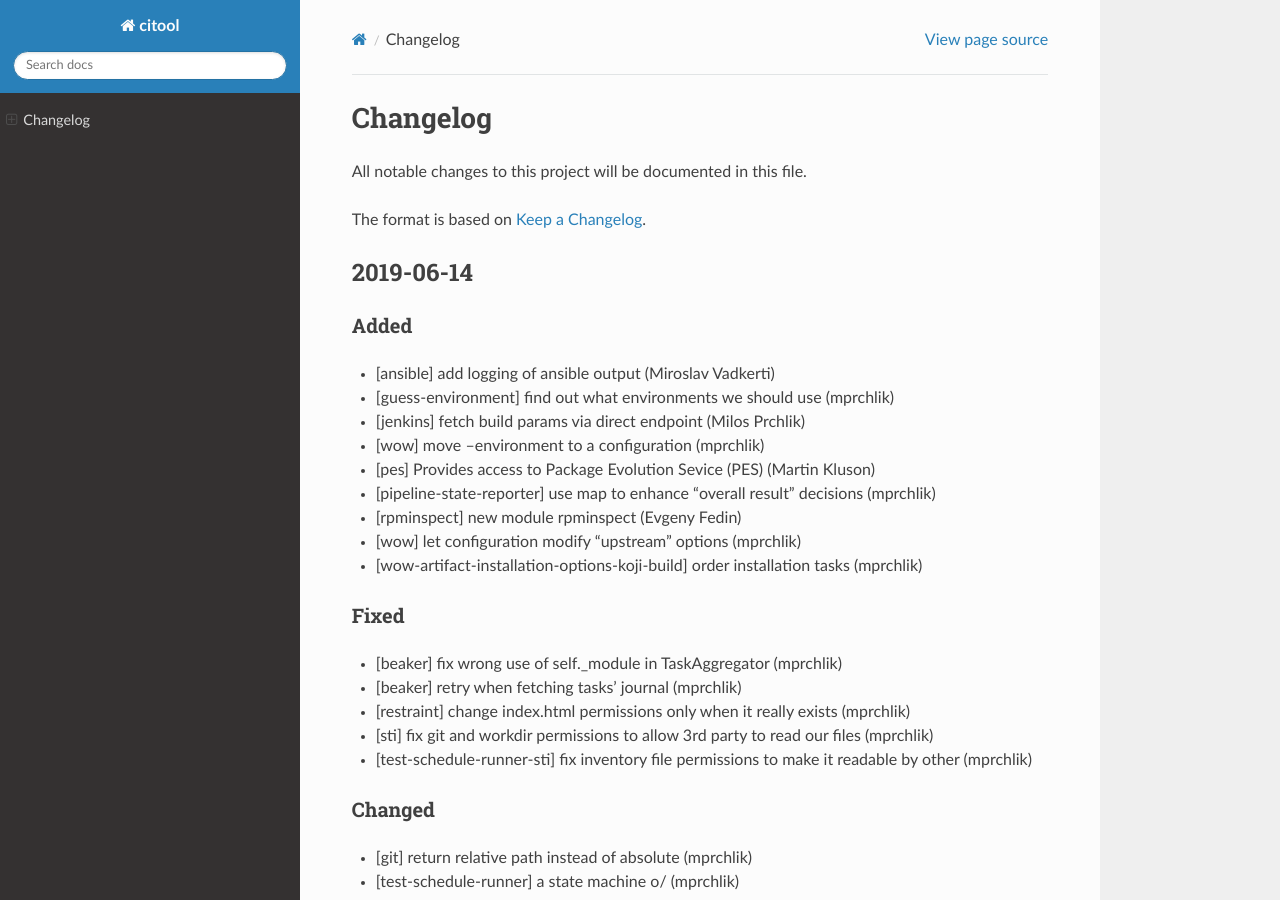
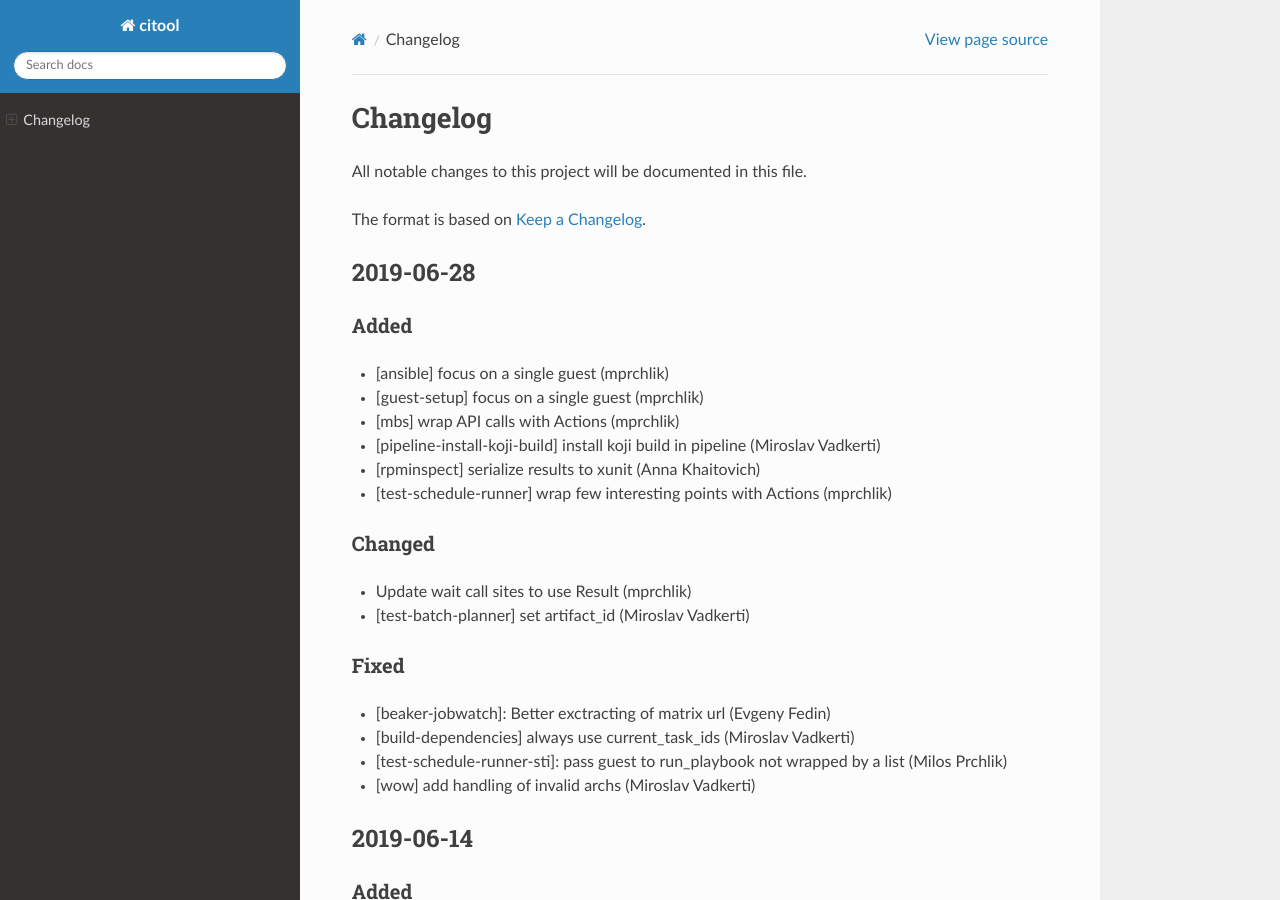
Before and after one commit to guy9050/gluetool, a Sphinx documentation site: the page built from docs/source/CHANGELOG.rst, in a window 1280 px wide and 900 px high. Built offline with Sphinx 7.4.7 and the Read the Docs theme 2.0.0, drawn with Linux system fonts in a browser that asks for light colours.

Commit message:
Changelog update for 2019-06-28 release

```diff
--- a/docs/source/CHANGELOG.rst
+++ b/docs/source/CHANGELOG.rst
@@ -4,6 +4,34 @@ Changelog
 All notable changes to this project will be documented in this file.
 
 The format is based on `Keep a Changelog <https://keepachangelog.com/en/1.0.0/>`_.
+
+
+2019-06-28
+----------
+
+Added
+~~~~~
+
+- [ansible] focus on a single guest (mprchlik)
+- [guest-setup] focus on a single guest (mprchlik)
+- [mbs] wrap API calls with Actions (mprchlik)
+- [pipeline-install-koji-build] install koji build in pipeline (Miroslav Vadkerti)
+- [rpminspect] serialize results to xunit (Anna Khaitovich)
+- [test-schedule-runner] wrap few interesting points with Actions (mprchlik)
+
+Changed
+~~~~~~~
+
+- Update wait call sites to use Result (mprchlik)
+- [test-batch-planner] set artifact_id (Miroslav Vadkerti)
+
+Fixed
+~~~~~
+
+- [beaker-jobwatch]: Better exctracting of matrix url (Evgeny Fedin)
+- [build-dependencies] always use current_task_ids (Miroslav Vadkerti)
+- [test-schedule-runner-sti]: pass guest to run_playbook not wrapped by a list (Milos Prchlik)
+- [wow] add handling of invalid archs (Miroslav Vadkerti)
 
 
 2019-06-14
```
